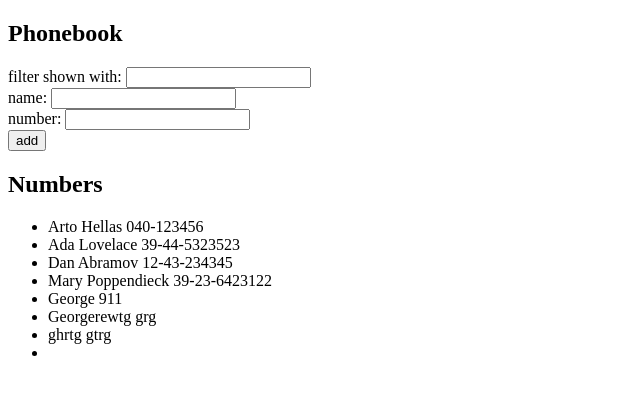
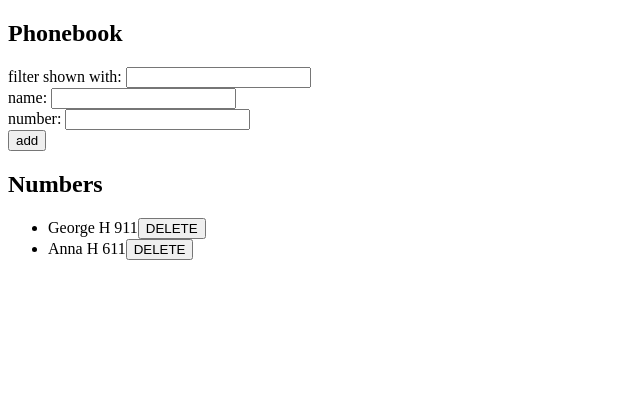
Before and after one commit to GeorgeHarutyunyan/MOOC-Full-Stack-Exercises, a React (Create React App) app: page / in a window 1280 px wide. Shown: the top 394 px of the page, without its empty margins (0-640 px from the left). Built offline with nearby package versions, Linux system fonts and the light colour scheme; data requests are answered from the project's data file.

Commit message:
part 2.17 complete

```diff
--- a/db.json
+++ b/db.json
@@ -1,44 +1,14 @@
 {
   "persons": [
     {
-      "name": "Arto Hellas",
-      "number": "040-123456",
+      "name": "George H",
+      "number": "911",
       "id": 1
     },
     {
-      "name": "Ada Lovelace",
-      "number": "39-44-5323523",
+      "name": "Anna H",
+      "number": "611",
       "id": 2
-    },
-    {
-      "name": "Dan Abramov",
-      "number": "12-43-234345",
-      "id": 3
-    },
-    {
-      "name": "Mary Poppendieck",
-      "number": "39-23-6423122",
-      "id": 4
-    },
-    {
-      "name": "George",
-      "number": "911",
-      "id": 5
-    },
-    {
-      "name": "Georgerewtg",
-      "number": "grg",
-      "id": 6
-    },
-    {
-      "name": "ghrtg",
-      "number": "gtrg",
-      "id": 7
-    },
-    {
-      "name": "",
-      "number": "",
-      "id": 8
     }
   ]
 }
--- a/src/App.js
+++ b/src/App.js
@@ -50,7 +50,14 @@ const App = () => {
 
 		}
 
-	}
+    }
+
+    const handleDeletePerson = id => {
+        const request = personService.deletePerson(id)
+        return request.then(response => {
+            setPersons(persons.filter(p => p.id !== id))
+        })
+    }
 
 	return (
     <div>
@@ -67,7 +74,7 @@ const App = () => {
         	</div>
       	</form>
       	<h2>Numbers</h2>
-		<Persons persons={persons} query={searchValue}/>
+            <Persons persons={persons} deletePerson={handleDeletePerson} query={searchValue}/>
     </div>
   )
 }
--- a/src/components/Person.js
+++ b/src/components/Person.js
@@ -1,8 +1,10 @@
 import React from 'react'
 
-const Person = ({ person }) => {
+const Person = ({ person,deletePerson }) => {
     return (
-      <li>{person.name} {person.number}</li>
+        <li>{person.name} {person.number}
+            <button onClick={deletePerson}>DELETE</button>
+        </li>
     )
   }
 
--- a/src/components/Persons.js
+++ b/src/components/Persons.js
@@ -2,9 +2,10 @@ import React from 'react'
 import Person from './Person'
 
 
-const Persons = ({persons,query}) => {
+
+const Persons = ({persons,query,deletePerson}) => {
     const filteredSearch = persons.filter(person => person.name.toLowerCase().includes(query.toLowerCase()))
-    return <ul>{filteredSearch.map(person => <Person person={person} key={person.name}/>)}</ul>
+    return <ul>{filteredSearch.map(person => <Person person={person} deletePerson={() => deletePerson(person.id)} key={person.name}/>)}</ul>
 }
 
 export default Persons
--- a/src/services/persons-services.js
+++ b/src/services/persons-services.js
@@ -13,5 +13,9 @@ const createPerson = (personObject) => {
     return request.then(response => response.data)
 }
 
+const deletePerson = (id) => {
+    const request = axios.delete(`${baseURL}/${id}`)
+    return request.then(response => response.data)
+}
 
-export default {getAll,createPerson}
+export default {getAll,createPerson,deletePerson}
```
